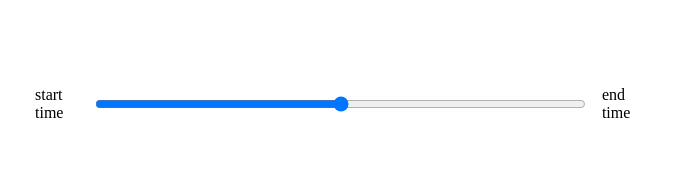
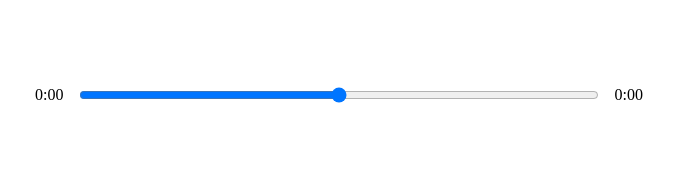
Before and after one commit to Urodacus/nasamat, a React (Create React App) app: page / in a window 1280 px wide. Shown: the part 466-654 px from the top of the page, without its empty margins (301-979 px from the left). Built offline with nearby package versions, Linux system fonts and the light colour scheme.

Commit message:
time update handler functionality

```diff
--- a/src/components/Player.js
+++ b/src/components/Player.js
@@ -1,8 +1,9 @@
-import React ,{useRef} from "react";
+import React ,{useRef, useState} from "react";
 import { FontAwesomeIcon } from '@fortawesome/react-fontawesome'
 import { faPlay, faAngleLeft, faAngleRight } from "@fortawesome/free-solid-svg-icons";
 
 const Player = ({currentSong, isPlaying, setIsPlaying}) => {
+
     // Ref
     const audioRef = useRef(null)
     // Events handlers
@@ -16,20 +17,36 @@ const Player = ({currentSong, isPlaying, setIsPlaying}) => {
         }
     }
 
+    const timeUpdateHandler = (e) =>{
+        const current = e.target.currentTime
+        const duration = e.target.duration
+        setSongInfo({...songInfo, currentTime: current, duration})
+    }
+
+    const getTime = (time) =>{
+        return Math.floor(time / 60) + ":" + ("0" + Math.floor(time % 60)).slice(-2)
+
+    }
+
+    // State
+    const [songInfo , setSongInfo] = useState({
+        currentTime: null,
+        duration : null
+    })
 
   return (
     <div className="player">
       <div className="time-control">
-          <p>start time</p>
+          <p>{getTime(songInfo.currentTime)}</p>
           <input type="range" />
-          <p>end time</p>
+          <p>{getTime(songInfo.duration)}</p>
       </div>
       <div className="play-control">
         <FontAwesomeIcon className="skip-back" size="2x" icon={faAngleLeft}/>
         <FontAwesomeIcon onClick={playSongHandler} className="play" size="2x" icon={faPlay}/>
         <FontAwesomeIcon className="skip-forward" size="2x" icon={faAngleRight}/>
       </div>
-      <audio ref={audioRef} src={currentSong.audio}></audio>
+      <audio onTimeUpdate={timeUpdateHandler} onLoadedMetadata={timeUpdateHandler} ref={audioRef} src={currentSong.audio}></audio>
     </div>
   );
 };
--- a/src/styles/app.scss
+++ b/src/styles/app.scss
@@ -6,6 +6,7 @@
 
 body {
   padding-top: 3.5rem;
+  text-align: center;
 }
 h1,h2,h3{
   color: rgb(54, 54, 54)
```
